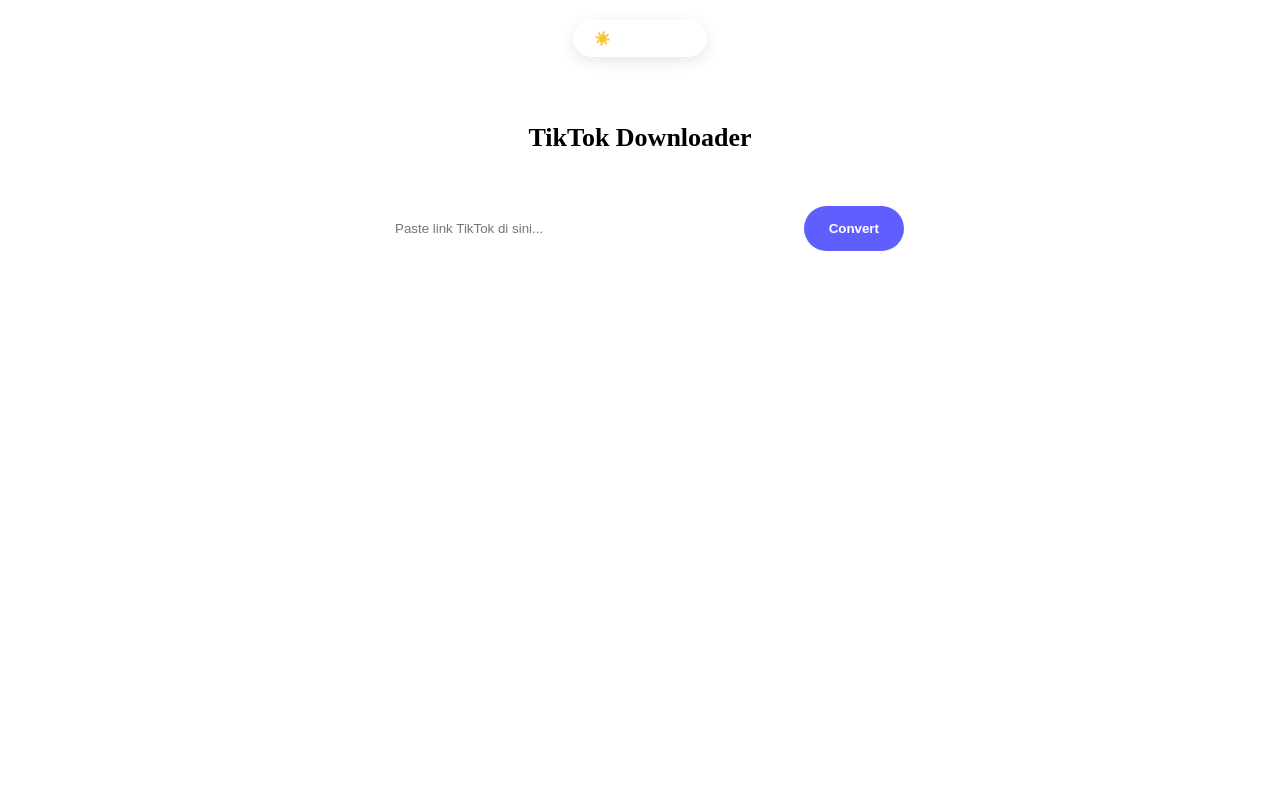
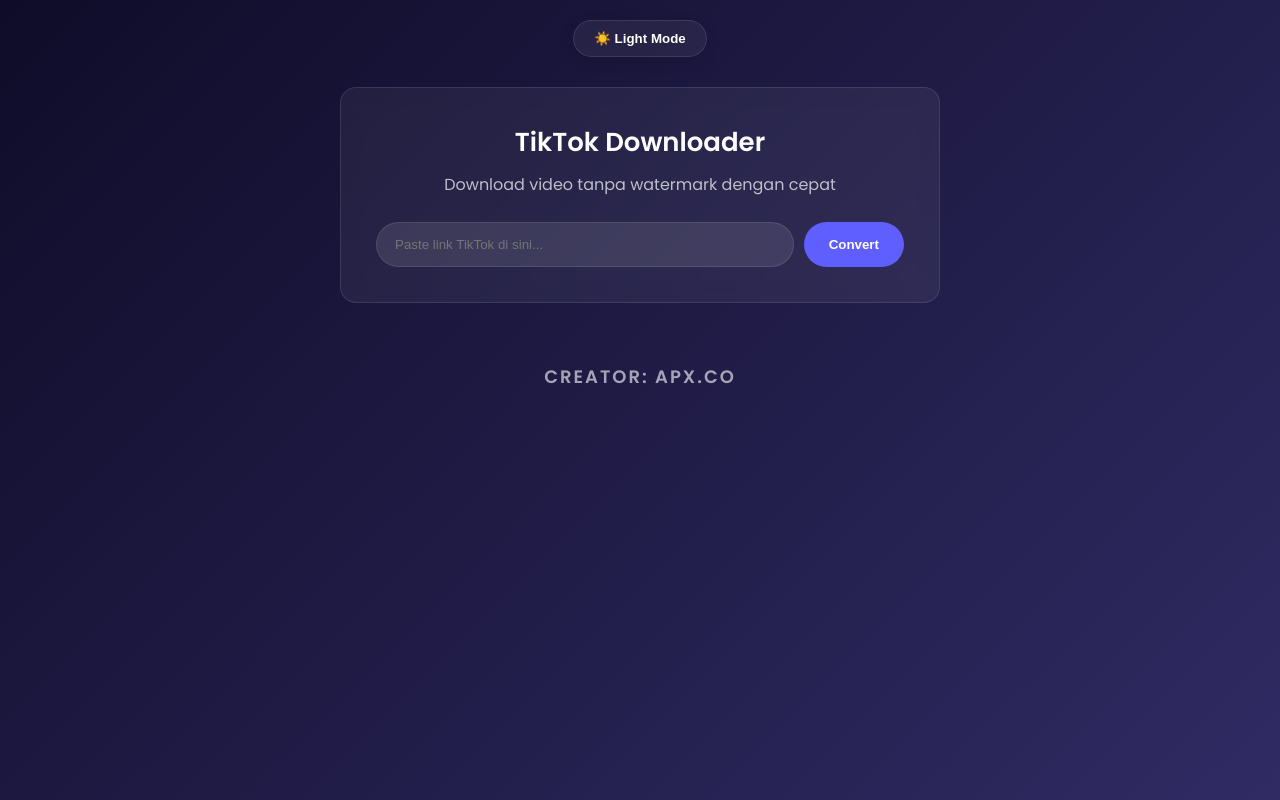
Before and after one commit to plenkcuy/webttdls, a React (Vite) app: page / in a window 1280 px wide. Built offline with nearby package versions, Linux system fonts and the light colour scheme.

Commit message:
Update styles.css

```diff
--- a/src/styles.css
+++ b/src/styles.css
@@ -19,10 +19,14 @@
   --btn-hover: #4e4eff;
 
   min-height: 100vh;
+  font-family: 'Poppins', sans-serif;
+  background: var(--bg-gradient);
+  color: var(--text-main);
   display: flex;
   flex-direction: column;
   align-items: center;
-  padding: 20px 20px 40px 20px; /* Atas diperkecil (20px), bawah 40px */
+  padding: 20px 20px 40px 20px;
+  /* Efek Animasi Lampu */
   transition: all 0.5s cubic-bezier(0.4, 0, 0.2, 1);
 }
 
```
